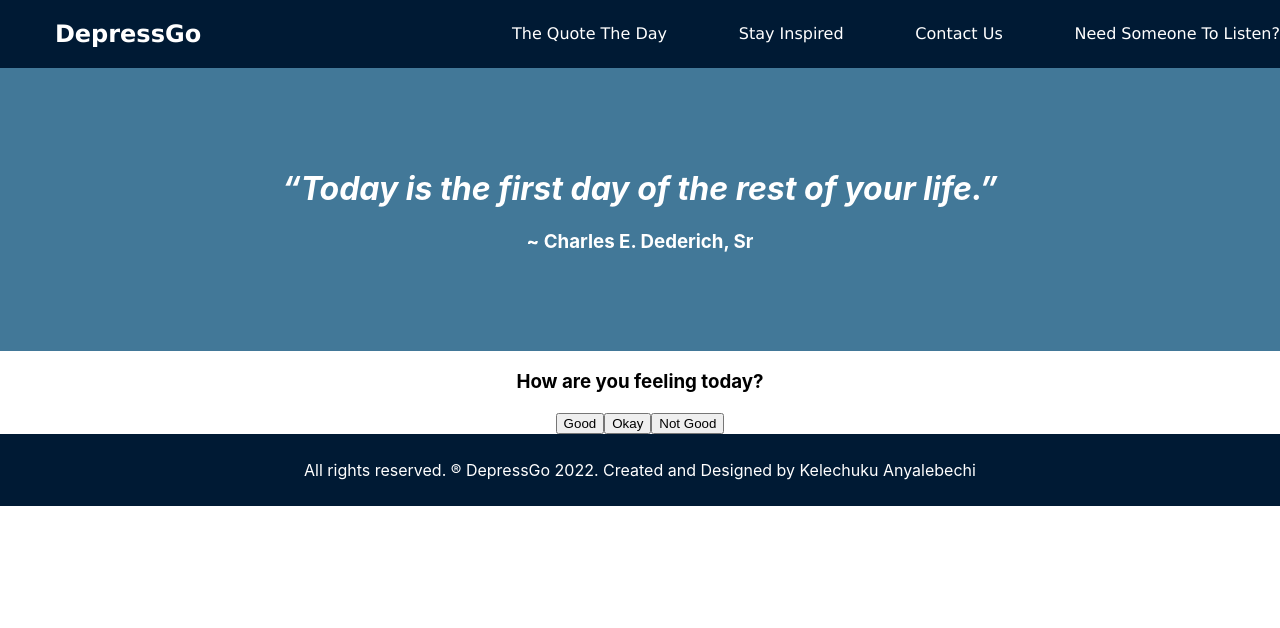
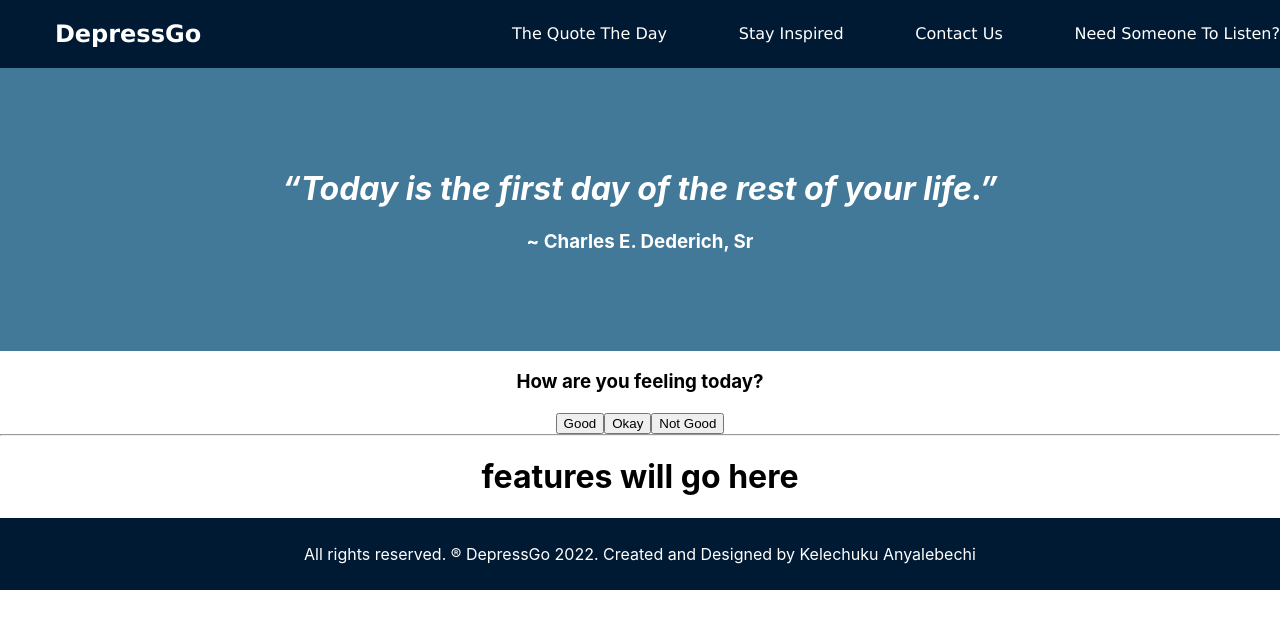
Before and after one commit to kc-anyalebechi/depressgo, a React (Create React App) app: page / in a window 1280 px wide. Shown: the top 628 px of the page. Built offline with nearby package versions, Linux system fonts and the light colour scheme.

Commit message:
edited the spaces and padding for home page and quote of the day

```diff
--- a/public/index.html
+++ b/public/index.html
@@ -25,6 +25,7 @@
       Learn how to configure a non-root public URL by running `npm run build`.
     -->
     <title>React App</title>
+    <script src="https://kit.fontawesome.com/2d737af908.js" crossorigin="anonymous"></script>
   </head>
   <body>
     <noscript>You need to enable JavaScript to run this app.</noscript>
--- a/src/App.js
+++ b/src/App.js
@@ -9,6 +9,7 @@ import Footer from "./Footer/Footer";
 import { Route, Routes, Navigate } from "react-router-dom";
 import GreenBtn from "./Main/GreenBtn";
 import Home from './Home/Home';
+
 import "./App.css";
 
 function App() {
@@ -67,8 +68,13 @@ function App() {
 
           </Routes>
         </main>
+        <hr />
+      <div className="depressgo-features">
+        <h1>
+          features will go here
 
-
+        </h1>
+      </div>
       </div>
 
       {/* ******
--- a/src/QuoteOfDay/QuoteOfDay.css
+++ b/src/QuoteOfDay/QuoteOfDay.css
@@ -1,13 +1,18 @@
 .randomQuote {
-    margin: 0;
+    background-color: #b5d2dd;
     background-color: #427898;
-    padding: 1em 3em;
-    color: white;
+    padding: 15px 15px 25px 15px;
+    color: #f8faf0;
 
 }
 
 h4 {
 text-align: left;
-padding-bottom: 3em;
+padding-bottom: 1em;
 padding-top: 5px;
 }
+
+hr {
+    padding: 0;
+    margin: 0;
+}
```
